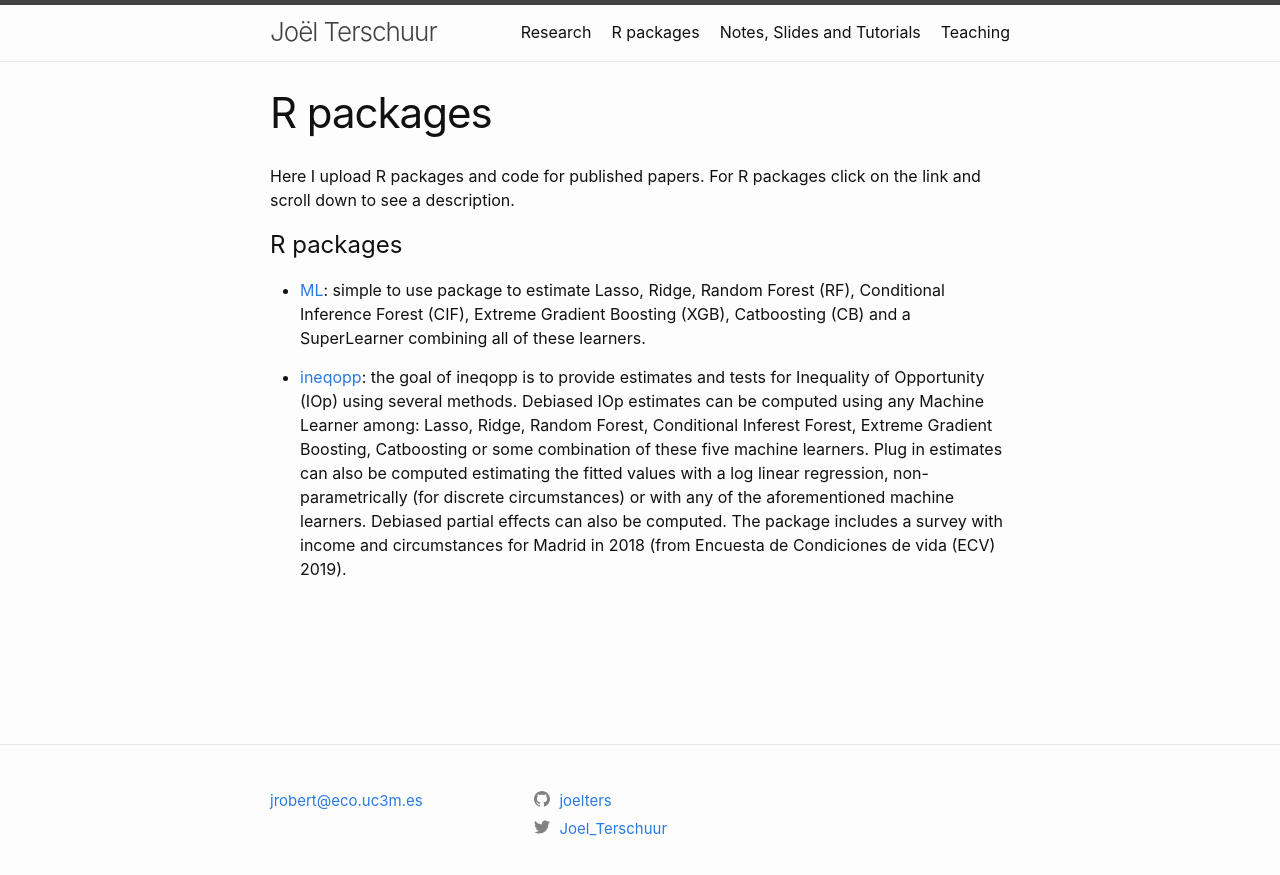
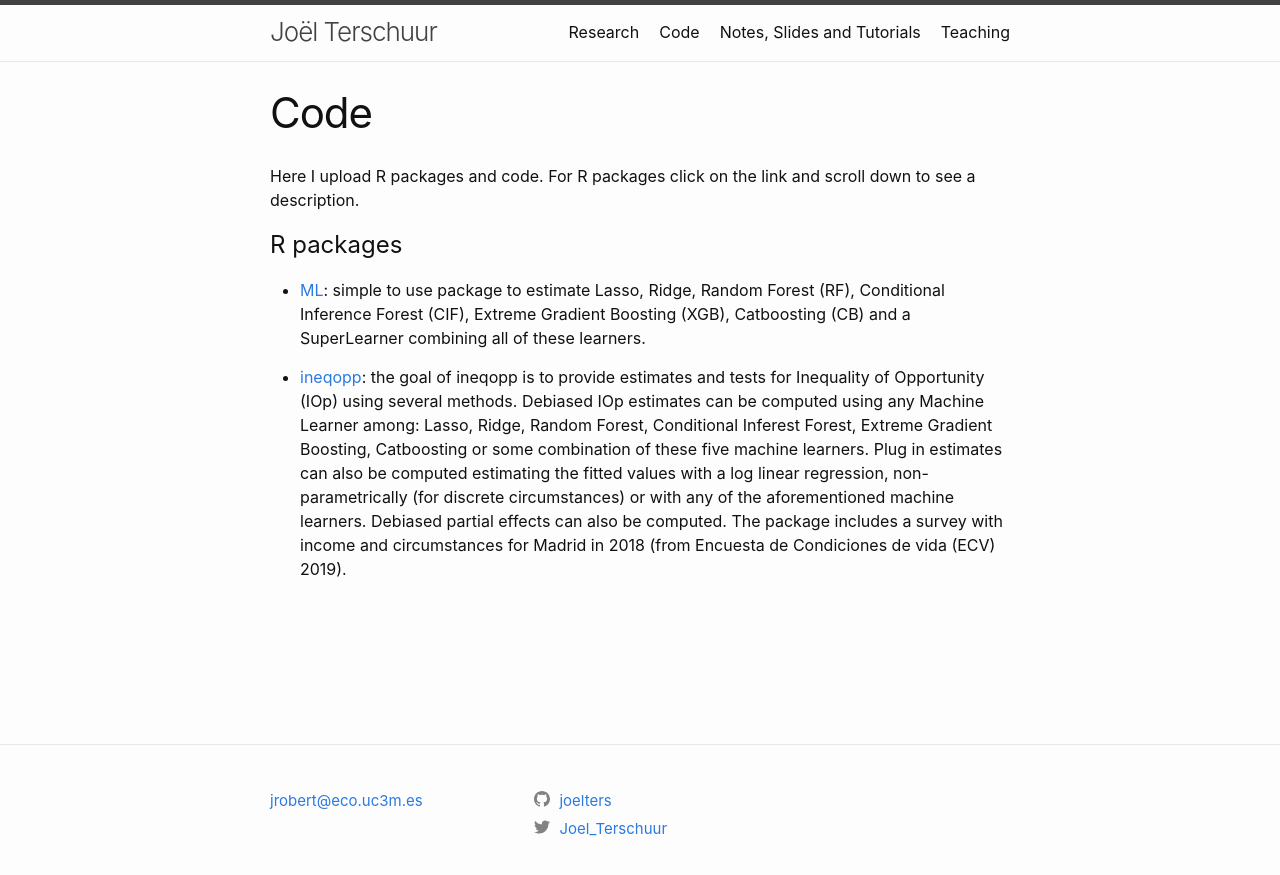
Before and after one commit to joelters/Website, a Jekyll site: the page built from rpackages.markdown, in a window 1280 px wide. Shown: the top 875 px of the page. Built offline with Jekyll 4.4.1, drawn with Linux system fonts in a browser that asks for light colours.

Commit message:
fix link to  r packages 2

```diff
--- a/rpackages.markdown
+++ b/rpackages.markdown
@@ -1,11 +1,11 @@
 ---
 layout: page
-title: R packages
+title: Code
 permalink: /code/
 sitemap: true
 ---
 
-Here I upload R packages and code for published papers. For R packages click on
+Here I upload R packages and code. For R packages click on
 the link and scroll down to see a description.
 
 # R packages
```
